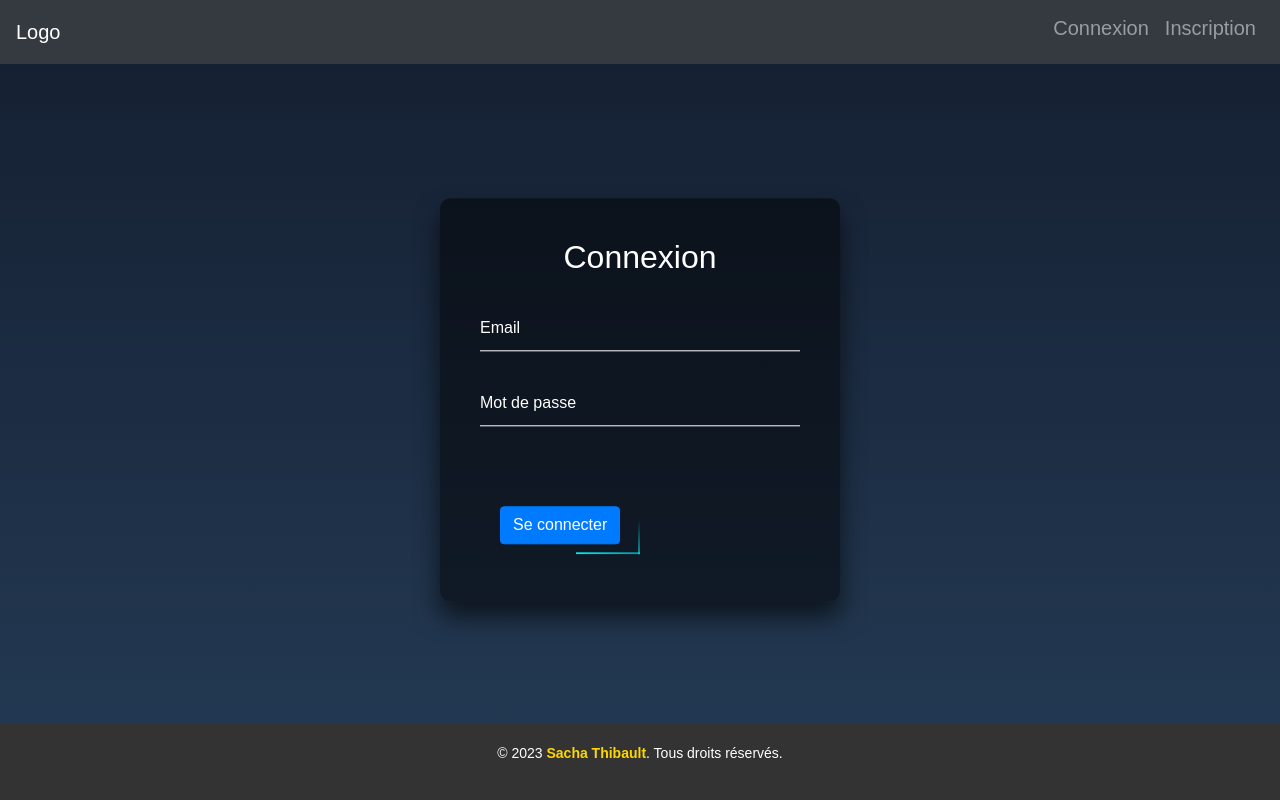
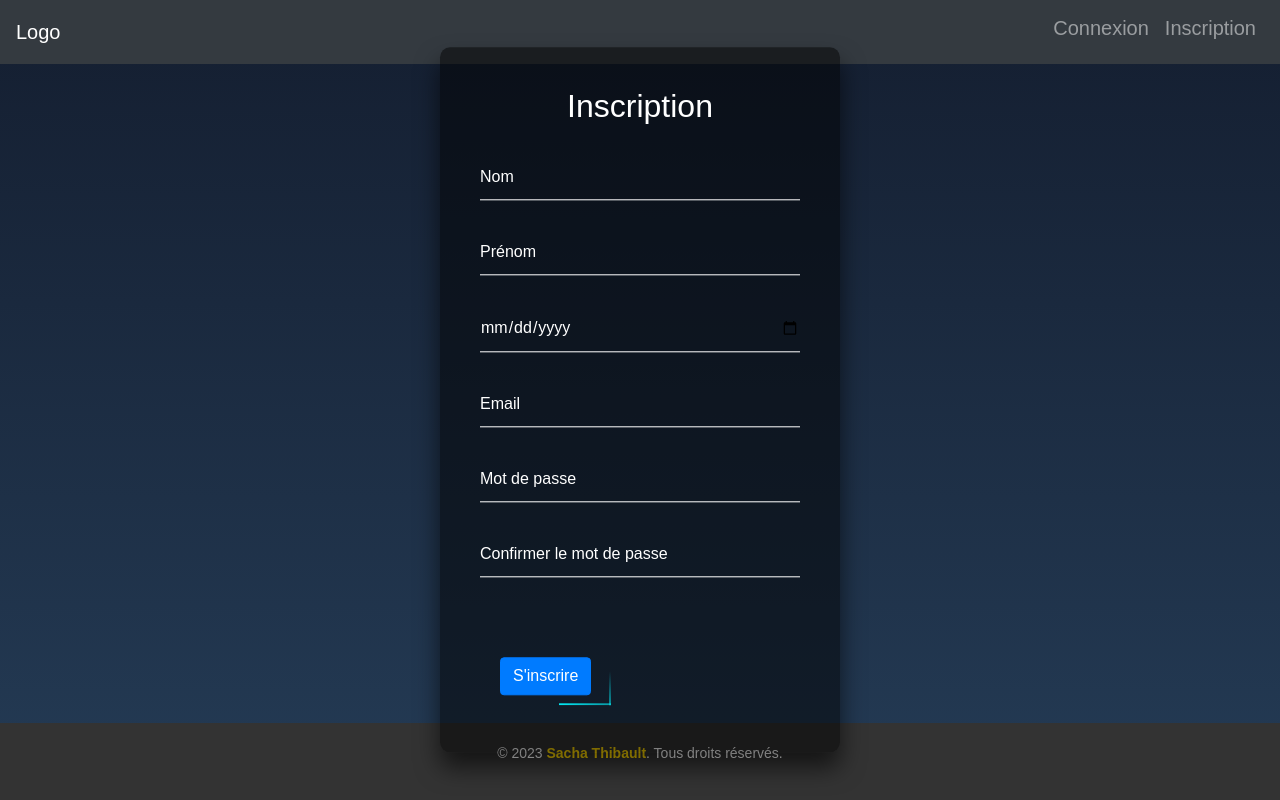
Before and after one commit to DevsAreAlsoHumans/Enigma, a PHP site: page /projet_WEB_PHP_YUG4/View/LoginView.php in a window 1280 px wide. Run offline with PHP 8.4, Linux system fonts and the light colour scheme; some libraries are stand-ins or nearby versions.

Commit message:
Update LoginView.php

```diff
--- a/View/LoginView.php
+++ b/View/LoginView.php
@@ -1,49 +1,12 @@
 <?php
-session_start();
-
-require_once('../Database/database.php');
-require_once('../Controller/User.php');
-
-class LoginView
+class RegisterView
 {
-    private $database;
-    private $user;
-
-    public function __construct($database, $user)
-    {
-        $this->database = $database;
-        $this->user = $user;
-    }
-
-    public function handleLogin()
-    {
-        if ($_SERVER["REQUEST_METHOD"] == "POST") {
-            $email = $_POST["email"];
-            $password = $_POST["password"];
-
-            $userData = $this->user->getUserData($email);
-
-            if ($userData && password_verify($password, $userData['mot_de_passe'])) {
-                $_SESSION['user_email'] = $email;
-                $_SESSION['user_id'] = $userData['id'];
-                $_SESSION['admin'] = $userData['Admin'];
-                $_SESSION['connexion_status'] = "Connexion réussie!";
-                header("Location: Bienvenue.php");
-                exit();
-            } else {
-                $_SESSION['connexion_status'] = "Échec de la connexion. Veuillez vérifier vos informations de connexion.";
-                header("Location: LoginView.php");
-                exit();
-            }
-        }
-    }
-
     public function renderHeader()
     {
         include('../header.php');
     }
 
-    public function renderLoginForm()
+    public function renderForm()
     {
         ?>
         <!DOCTYPE html>
@@ -52,7 +15,8 @@ class LoginView
         <head>
             <meta charset="UTF-8">
             <meta name="viewport" content="width=device-width, initial-scale=1.0">
-            <title>Connexion</title>
+            <link rel="stylesheet" href="https://maxcdn.bootstrapcdn.com/bootstrap/4.0.0/css/bootstrap.min.css">
+            <title>Inscription</title>
             <style>
                 body {
                     margin: 0;
@@ -64,7 +28,7 @@ class LoginView
                     min-height: 100vh;
                 }
 
-                .login-box {
+                .register-container {
                     position: absolute;
                     top: 50%;
                     left: 50%;
@@ -77,20 +41,21 @@ class LoginView
                     border-radius: 10px;
                 }
 
-                .login-box h2 {
+                .register-container h2 {
                     margin: 0 0 30px;
                     padding: 0;
                     color: #fff;
                     text-align: center;
                 }
 
-                .login-box .user-box {
+                .register-container .user-box {
                     position: relative;
                 }
 
-                .login-box .user-box input[type="email"],
-                .login-box .user-box input[type="password"],
-                .login-box .user-box input[type="text"] {
+                .register-container input[type="text"],
+                .register-container input[type="password"],
+                .register-container input[type="email"],
+                .register-container input[type="date"] {
                     width: 100%;
                     padding: 10px 0;
                     font-size: 16px;
@@ -102,7 +67,7 @@ class LoginView
                     background: transparent;
                 }
 
-                .login-box .user-box label {
+                .register-container label {
                     position: absolute;
                     top: 0;
                     left: 0;
@@ -113,15 +78,15 @@ class LoginView
                     transition: .5s;
                 }
 
-                .login-box .user-box input:focus~label,
-                .login-box .user-box input:valid~label {
+                .register-container input:focus ~ label,
+                .register-container input:valid ~ label {
                     top: -20px;
                     left: 0;
                     color: #03e9f4;
                     font-size: 12px;
                 }
 
-                .login-box form a {
+                .register-container a {
                     position: relative;
                     display: inline-block;
                     padding: 10px 20px;
@@ -132,25 +97,22 @@ class LoginView
                     overflow: hidden;
                     transition: .5s;
                     margin-top: 40px;
-                    letter-spacing: 4px
+                    letter-spacing: 4px;
                 }
 
-                .login-box a:hover {
+                .register-container a:hover {
                     background: #03e9f4;
                     color: #fff;
                     border-radius: 5px;
-                    box-shadow: 0 0 5px #03e9f4,
-                    0 0 25px #03e9f4,
-                    0 0 50px #03e9f4,
-                    0 0 100px #03e9f4;
+                    box-shadow: 0 0 5px #03e9f4, 0 0 25px #03e9f4, 0 0 50px #03e9f4, 0 0 100px #03e9f4;
                 }
 
-                .login-box a span {
+                .register-container a span {
                     position: absolute;
                     display: block;
                 }
 
-                .login-box a span:nth-child(1) {
+                .register-container a span:nth-child(1) {
                     top: 0;
                     left: -100%;
                     width: 100%;
@@ -163,12 +125,12 @@ class LoginView
                     0% {
                         left: -100%;
                     }
-                    50%, 100% {
+                    50%,100% {
                         left: 100%;
                     }
                 }
 
-                .login-box a span:nth-child(2) {
+                .register-container a span:nth-child(2) {
                     top: -100%;
                     right: 0;
                     width: 2px;
@@ -182,12 +144,12 @@ class LoginView
                     0% {
                         top: -100%;
                     }
-                    50%, 100% {
+                    50%,100% {
                         top: 100%;
                     }
                 }
 
-                .login-box a span:nth-child(3) {
+                .register-container a span:nth-child(3) {
                     bottom: 0;
                     right: -100%;
                     width: 100%;
@@ -201,12 +163,12 @@ class LoginView
                     0% {
                         right: -100%;
                     }
-                    50%, 100% {
+                    50%,100% {
                         right: 100%;
                     }
                 }
 
-                .login-box a span:nth-child(4) {
+                .register-container a span:nth-child(4) {
                     bottom: -100%;
                     left: 0;
                     width: 2px;
@@ -220,7 +182,7 @@ class LoginView
                     0% {
                         bottom: -100%;
                     }
-                    50%, 100% {
+                    50%,100% {
                         bottom: 100%;
                     }
                 }
@@ -228,36 +190,54 @@ class LoginView
         </head>
 
         <body>
-            <div class="login-box">
-                <h2>Connexion</h2>
-                <?php
-                if (isset($_SESSION['connexion_status'])) {
-                    echo "<p>{$_SESSION['connexion_status']}</p>";
-                    unset($_SESSION['connexion_status']);
-                }
-                ?>
-                <form action="LoginView.php" method="post">
+
+            <div class="register-container">
+                <h2>Inscription</h2>
+                <form action="../Modele/Register.php" method="post" enctype="multipart/form-data">
                     <div class="user-box">
-                        <input type="email" id="email" name="email" required>
+                        <input type="text" name="last_name" required="">
+                        <label>Nom</label>
+                    </div>
+
+                    <div class="user-box">
+                        <input type="text" name="first_name" required="">
+                        <label>Prénom</label>
+                    </div>
+
+                    <div class="user-box">
+                        <input type="date" name="date_de_naissance" required="">
+                    </div>
+
+                    <div class="user-box">
+                        <input type="email" name="email" required="">
                         <label>Email</label>
                     </div>
+
                     <div class="user-box">
-                        <input type="password" id="password" name="password" required>
+                        <input type="password" name="mot_de_passe" required="">
                         <label>Mot de passe</label>
                     </div>
+
+                    <div class="user-box">
+                        <input type="password" name="confirm_mot_de_passe" required="">
+                        <label>Confirmer le mot de passe</label>
+                    </div>
+
                     <a href="#">
                         <span></span>
                         <span></span>
                         <span></span>
                         <span></span>
-                        <input type="submit" value="Se connecter" class="btn btn-primary">
+                        <input type="submit" value="S'inscrire" class="btn btn-primary">
                     </a>
                 </form>
             </div>
+
+            <script src="https://code.jquery.com/jquery-3.2.1.slim.min.js"></script>
+            <script src="https://cdnjs.cloudflare.com/ajax/libs/popper.js/1.12.9/umd/popper.min.js"></script>
+            <script src="https://maxcdn.bootstrapcdn.com/bootstrap/4.0.0/js/bootstrap.min.js"></script>
         </body>
-        <script src="https://code.jquery.com/jquery-3.2.1.slim.min.js"></script>
-        <script src="https://cdnjs.cloudflare.com/ajax/libs/popper.js/1.12.9/umd/popper.min.js"></script>
-        <script src="https://maxcdn.bootstrapcdn.com/bootstrap/4.0.0/js/bootstrap.min.js"></script>
+
         </html>
         <?php
     }
@@ -268,12 +248,8 @@ class LoginView
     }
 }
 
-$database = new Database("localhost", "root", "", "bddcrud");
-$user = new User($database);
-$loginView = new LoginView($database, $user);
-
-$loginView->handleLogin();
-$loginView->renderHeader();
-$loginView->renderLoginForm();
-$loginView->renderFooter();
+$RegisterView = new RegisterView();
+$RegisterView->renderHeader();
+$RegisterView->renderForm();
+$RegisterView->renderFooter();
 ?>
```
